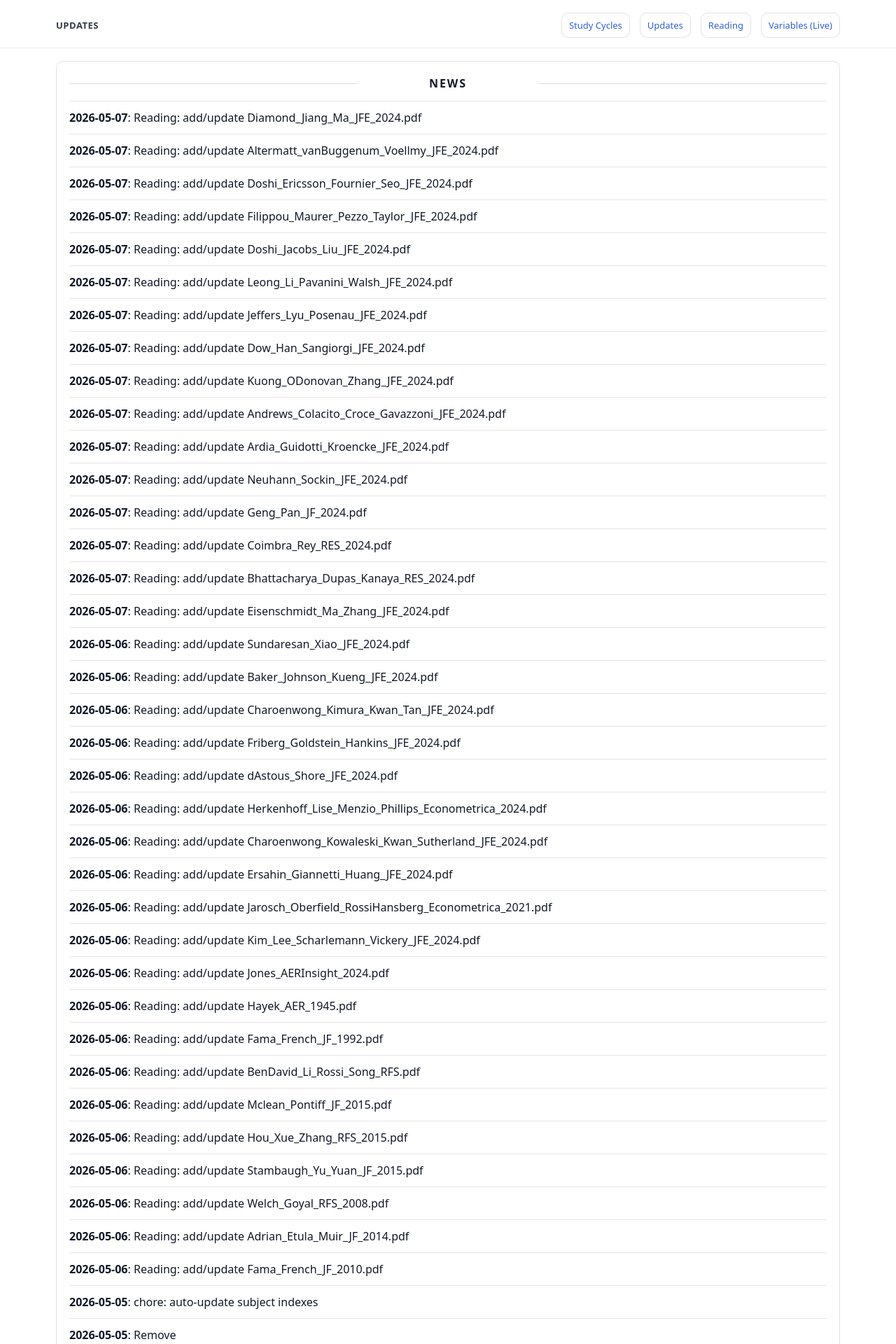
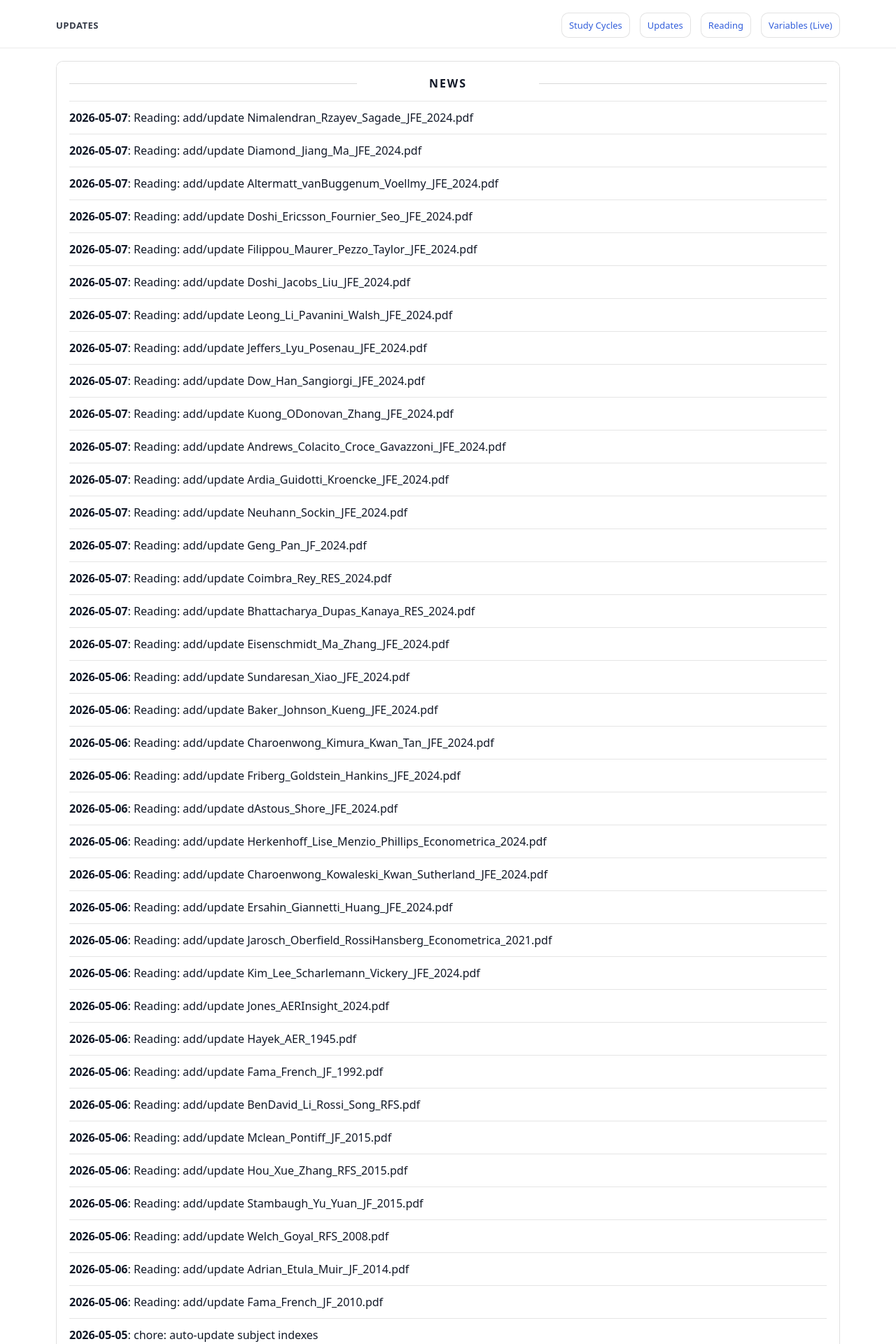
Before and after one commit to yaxinzn/study-archive, a Jekyll site: the page built from updates/index.md, in a window 1280 px wide. Shown: the top 1920 px of the page at 70% size. Built offline with Jekyll 4.4.1, drawn with Linux system fonts in a browser that asks for light colours; some of the changed text lies outside the part shown.

Commit message:
chore: update NEWS feed

```diff
--- a/_data/news.yml
+++ b/_data/news.yml
@@ -1,4 +1,7 @@
 # Auto-generated update history (sorted newest -> oldest). Do not edit manually.
+- ts: "1778150848"
+  date: "2026-05-07"
+  title: "Reading: add/update Nimalendran_Rzayev_Sagade_JFE_2024.pdf"
 - ts: "1778150508"
   date: "2026-05-07"
   title: "Reading: add/update Diamond_Jiang_Ma_JFE_2024.pdf"
```
